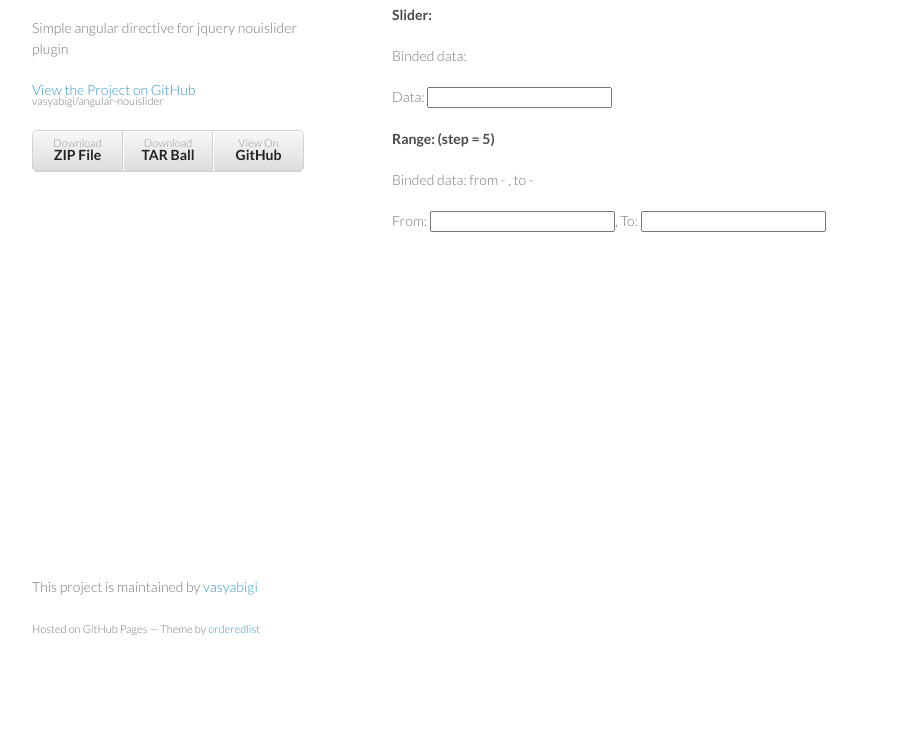
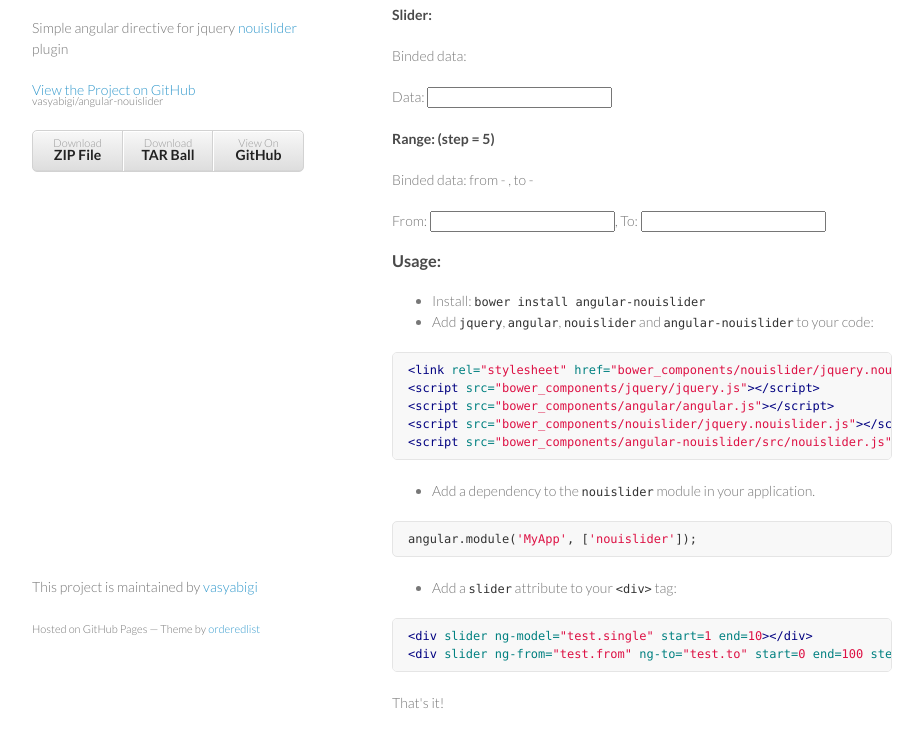
Before and after one commit to vasyabigi/angular-nouislider, a website: page index.html in a window 1280 px wide. Shown: the part 92-838 px from the top of the page, without its empty margins (178-1101 px from the left). Before the commit the page ends 800 px from the top, so only its background shows below. Drawn offline with nearby package versions, Linux system fonts and the light colour scheme.

Commit message:
Added usage section.

```diff
--- a/index.html
+++ b/index.html
@@ -19,10 +19,9 @@
     <div class="wrapper">
       <header>
         <h1>Angular-nouislider</h1>
-        <p>Simple angular directive for jquery nouislider plugin</p>
+        <p>Simple angular directive for jquery <a href="http://refreshless.com/nouislider/" target="_blank">nouislider</a> plugin</p>
 
         <p class="view"><a href="https://github.com/vasyabigi/angular-nouislider">View the Project on GitHub <small>vasyabigi/angular-nouislider</small></a></p>
-
 
         <ul>
           <li><a href="https://github.com/vasyabigi/angular-nouislider/zipball/master">Download <strong>ZIP File</strong></a></li>
@@ -42,6 +41,33 @@
         <div slider ng-from="test.from" ng-to="test.to" start=0 end=100 step=5></div>
         <p>Binded data: from - <span ng-bind="test.from"></span>, to - <span ng-bind="test.to"></span></p>
         <p>From: <input type="number" ng-model="test.from">, To: <input type="number" ng-model="test.to"></p>
+
+        <h3><a name="usage" class="anchor" href="#usage"><span class="octicon octicon-link"></span></a>Usage:</h3>
+
+<ul>
+<li>Install: <code>bower install angular-nouislider</code>
+</li>
+<li>Add <code>jquery</code>, <code>angular</code>, <code>nouislider</code> and <code>angular-nouislider</code> to your code:</li>
+</ul><div class="highlight highlight-html"><pre><span class="nt">&lt;link</span> <span class="na">rel=</span><span class="s">"stylesheet"</span> <span class="na">href=</span><span class="s">"bower_components/nouislider/jquery.nouislider.css"</span> <span class="nt">/&gt;</span>
+<span class="nt">&lt;script </span><span class="na">src=</span><span class="s">"bower_components/jquery/jquery.js"</span><span class="nt">&gt;&lt;/script&gt;</span>
+<span class="nt">&lt;script </span><span class="na">src=</span><span class="s">"bower_components/angular/angular.js"</span><span class="nt">&gt;&lt;/script&gt;</span>
+<span class="nt">&lt;script </span><span class="na">src=</span><span class="s">"bower_components/nouislider/jquery.nouislider.js"</span><span class="nt">&gt;&lt;/script&gt;</span>
+<span class="nt">&lt;script </span><span class="na">src=</span><span class="s">"bower_components/angular-nouislider/src/nouislider.js"</span><span class="nt">&gt;&lt;/script&gt;</span>
+</pre></div>
+
+<ul>
+<li>Add a dependency to the <code>nouislider</code> module in your application.</li>
+</ul><div class="highlight highlight-js"><pre><span class="nx">angular</span><span class="p">.</span><span class="nx">module</span><span class="p">(</span><span class="s1">'MyApp'</span><span class="p">,</span> <span class="p">[</span><span class="s1">'nouislider'</span><span class="p">]);</span>
+</pre></div>
+
+<ul>
+<li>Add a <code>slider</code> attribute to your <code>&lt;div&gt;</code> tag:</li>
+</ul><div class="highlight highlight-html"><pre><span class="nt">&lt;div</span> <span class="na">slider</span> <span class="na">ng-model=</span><span class="s">"test.single"</span> <span class="na">start=</span><span class="s">1</span> <span class="na">end=</span><span class="s">10</span><span class="nt">&gt;&lt;/div&gt;</span>
+<span class="nt">&lt;div</span> <span class="na">slider</span> <span class="na">ng-from=</span><span class="s">"test.from"</span> <span class="na">ng-to=</span><span class="s">"test.to"</span> <span class="na">start=</span><span class="s">0</span> <span class="na">end=</span><span class="s">100</span> <span class="na">step=</span><span class="s">5</span><span class="nt">&gt;&lt;/div&gt;</span>
+</pre></div>
+
+        <p>That's it!</p>
+
       </section>
       <footer>
         <p>This project is maintained by <a href="https://github.com/vasyabigi">vasyabigi</a></p>
```
